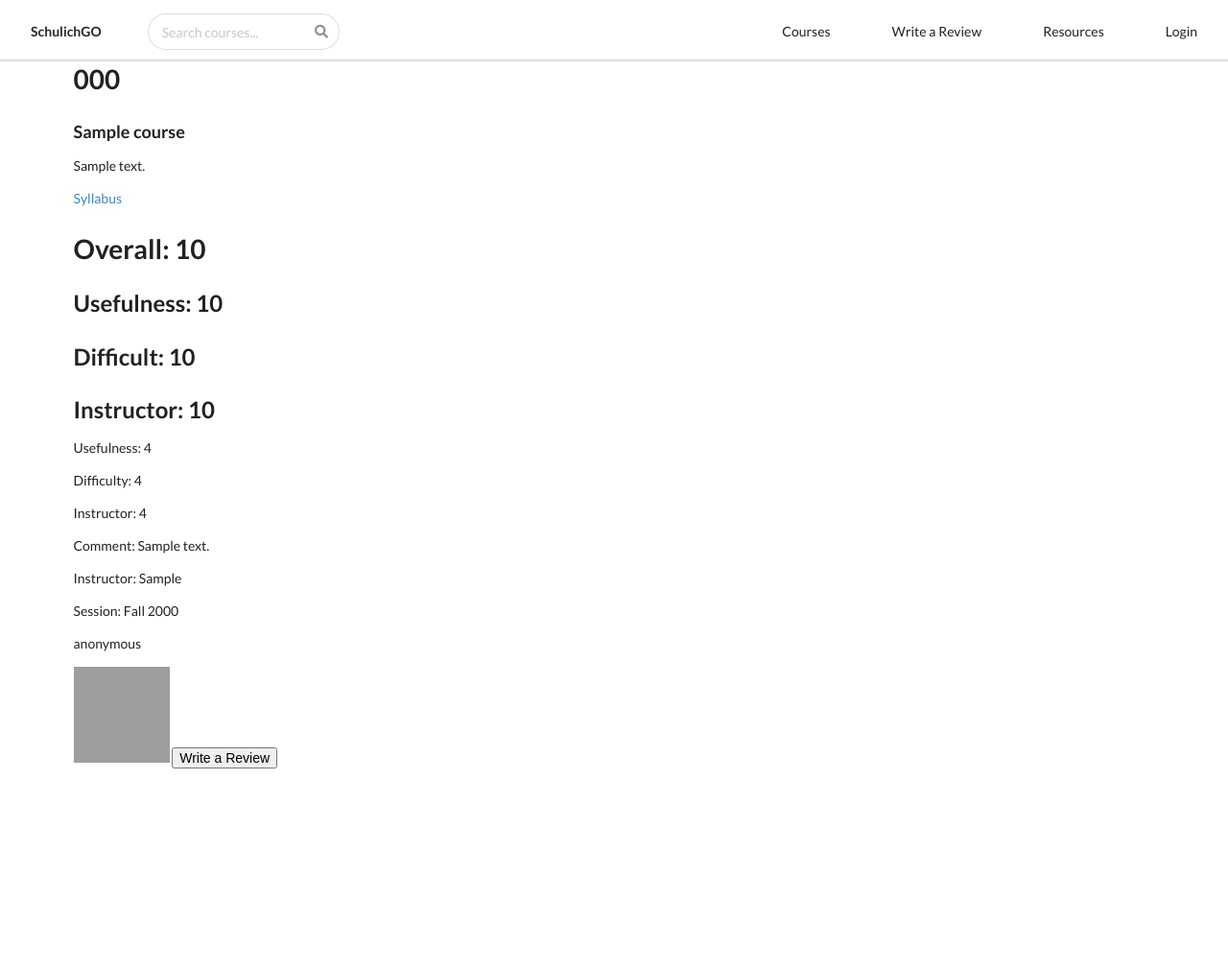
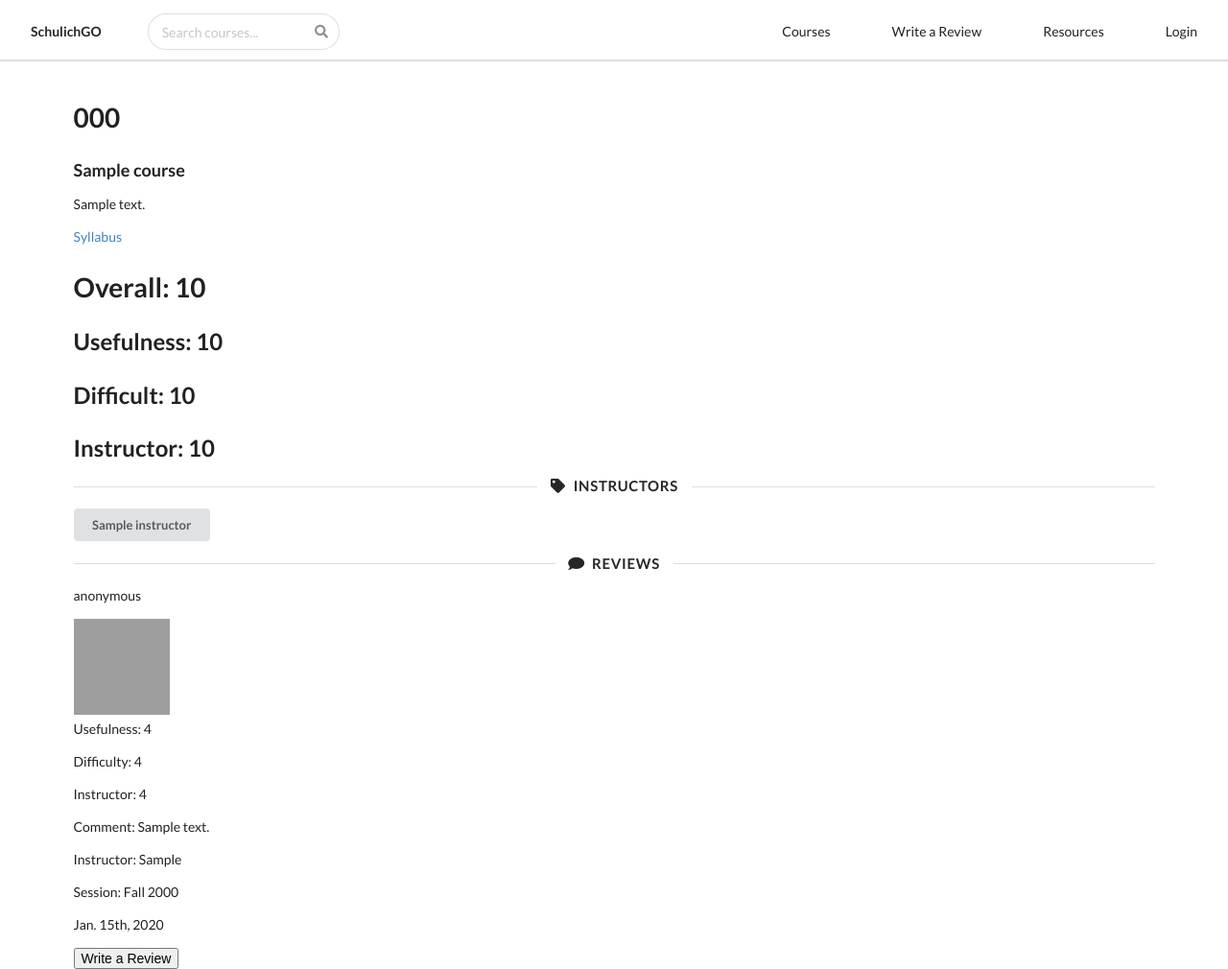
Before and after one commit to syedaminx/schulichgo, a Django app: template courses/templates/courses/course.html in a window 1280 px wide. Shown: the whole page at 96% size. Before the commit the page ends 801 px from the top, so only its background shows below. Run offline with Django 3.2, Linux system fonts and the light colour scheme; tables that the repository leaves empty hold one stand-in row (values such as "Sample post"); the template is opened without the code that fills it: values that come from a table or form of the project are taken from there, most other values are stand-ins (such as "Sample title", 1, 10 or a date in 2020); data that the repository does not hold is empty; some libraries are stand-ins or nearby versions; grey boxes are pictures that could not be loaded.

Commit message:
fixed cursor issue on cards, and added margin to container

```diff
--- a/courses/templates/courses/category.html
+++ b/courses/templates/courses/category.html
@@ -5,8 +5,7 @@
 {% block content %}
 
 <div class="ui container">
-  <h1>{{ categories.category }}</h1>
-  <h2>{{ categories.category_title }}</h2>
+  <h2>{{ categories.category }} - {{ categories.category_title }} <Courses></Courses></h2>
   <table class="ui selectable celled table">
     <thead>
       <tr>
--- a/courses/templates/courses/course.html
+++ b/courses/templates/courses/course.html
@@ -52,14 +52,27 @@
   <h2>Difficult: {{ difficulty_average }}</h2>
   <h2>Instructor: {{ instructor_average }}</h2>
 
+  <div class="ui horizontal divider">
+    <h4 class="header">
+      <i class="tag icon"></i>
+      Instructors
+    </h4>
+  </div>
+  {% for instructor in course.instructors %}
+    <button class="ui small button">
+    {{ instructor }}
+    </button>
+  {% endfor %}
+
+  <div class="class ui horizontal divider">
+    <h4 class="header">
+      <i class="comment icon"></i>
+      Reviews
+    </h4>
+  </div>
+
   {% if reviews %}
     {% for review in reviews %}
-      <p>Usefulness: {{ review.usefulness_rating }}</p>
-      <p>Difficulty: {{ review.difficulty_rating }}</p>
-      <p>Instructor: {{ review.instructor_rating }}</p>
-      <p>Comment: {{ review.comment }}</p>
-      <p>Instructor: {{ review.instructor }}</p>
-      <p>Session: {{ review.taken_season }} {{ review.taken_year }}</p>
 
       {% if review.anonymous == True %}
       <p>anonymous</p>
@@ -68,6 +81,13 @@
       <p>{{ review.author.social_auth.all.0.extra_data.name }}</p>
       <img src="{{ review.author.social_auth.all.0.extra_data.picture.data.url }}" alt="">
       {% endif %}
+      <p>Usefulness: {{ review.usefulness_rating }}</p>
+      <p>Difficulty: {{ review.difficulty_rating }}</p>
+      <p>Instructor: {{ review.instructor_rating }}</p>
+      <p>Comment: {{ review.comment }}</p>
+      <p>Instructor: {{ review.instructor }}</p>
+      <p>Session: {{ review.taken_season }} {{ review.taken_year }}</p>
+      <p>{{ review.created_at|date:"N jS, Y"  }}</p>
 
     {% endfor %}
   {% else %}
--- a/static/css/main.css
+++ b/static/css/main.css
@@ -1,3 +1,7 @@
 tr.selectable {
   cursor: pointer;
 }
+
+.ui.container {
+  margin-top: 5vh;
+}
```
Also changed, not shown: courses/templates/courses/home.html (+3 -6 lines), static/css/home.css (added, +8 -0 lines).
